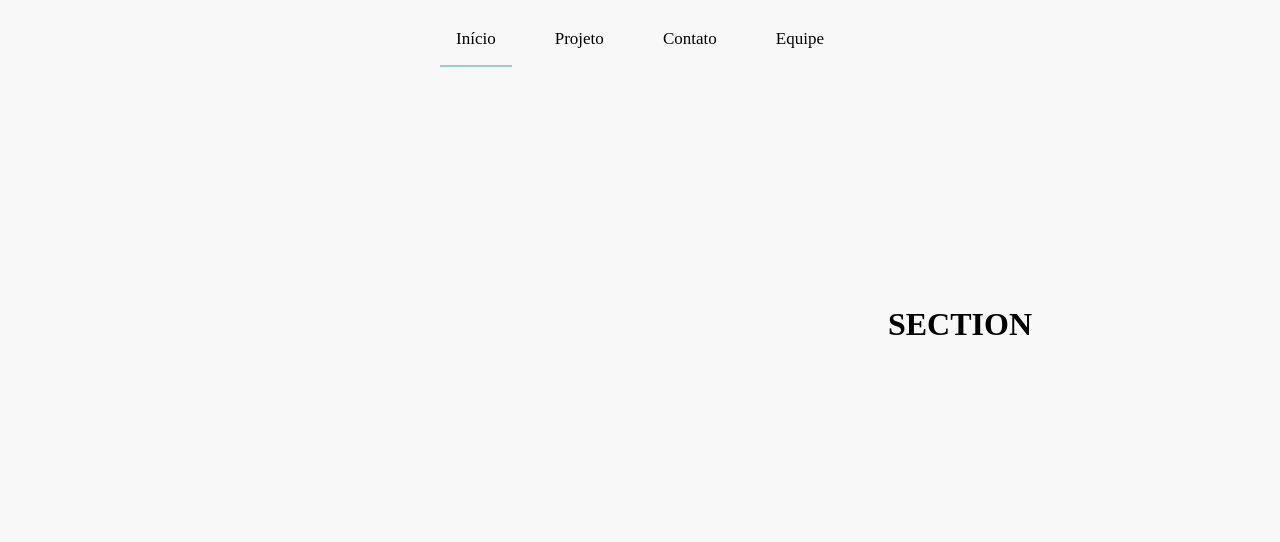
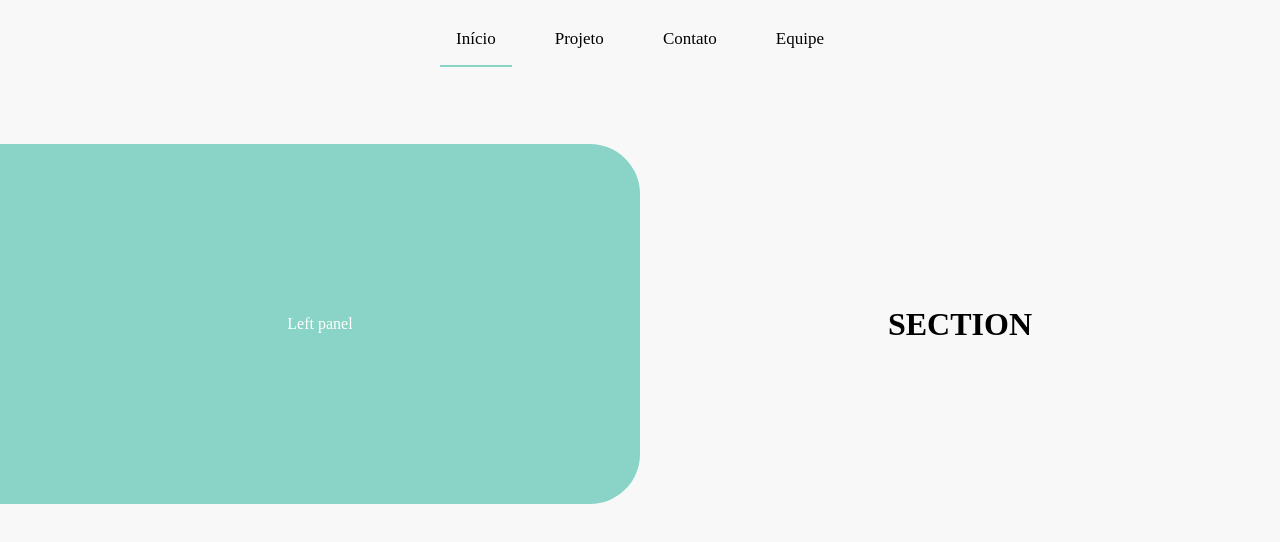
Before and after one commit to xsadia/desafio_tecnico_imcode, a React (Vite) app: page / in a window 1280 px wide. Shown: the top 542 px of the page. Built offline with nearby package versions, Linux system fonts and the light colour scheme.

Commit message:
feat: add Landing page

```diff
--- a/src/App.tsx
+++ b/src/App.tsx
@@ -1,27 +1,7 @@
-import styled from "styled-components";
-import { Layout } from "./components/Layout";
-import { LeftPanel } from "./components/LeftPanel";
-import { Section } from "./components/Section";
-
-const TestContainer = styled.div`
-  height: 360px;
-  width: 50%;
-  display: flex;
-  align-items: center;
-  justify-content: center;
-`;
+import { Landing } from "./pages/Landing";
 
 function App() {
-  return (
-    <Layout>
-      <Section>
-        <LeftPanel />
-        <TestContainer>
-          <h1>SECTION</h1>
-        </TestContainer>
-      </Section>
-    </Layout>
-  );
+  return <Landing />;
 }
 
 export default App;
--- /dev/null
+++ b/src/pages/Landing.tsx
@@ -0,0 +1,19 @@
+import { Layout } from "../components/Layout";
+import { LeftPanel } from "../components/LeftPanel";
+import { Section } from "../components/Section";
+import * as S from "./landingStyles";
+
+export const Landing = () => {
+  return (
+    <Layout>
+      <Section>
+        <LeftPanel color="#8ad4c7" height={360}>
+          Left panel
+        </LeftPanel>
+        <S.TestContainer>
+          <h1>SECTION</h1>
+        </S.TestContainer>
+      </Section>
+    </Layout>
+  );
+};
--- /dev/null
+++ b/src/pages/landingStyles.ts
@@ -0,0 +1,9 @@
+import styled from "styled-components";
+
+export const TestContainer = styled.div`
+  height: 360px;
+  width: 50%;
+  display: flex;
+  align-items: center;
+  justify-content: center;
+`;
```
